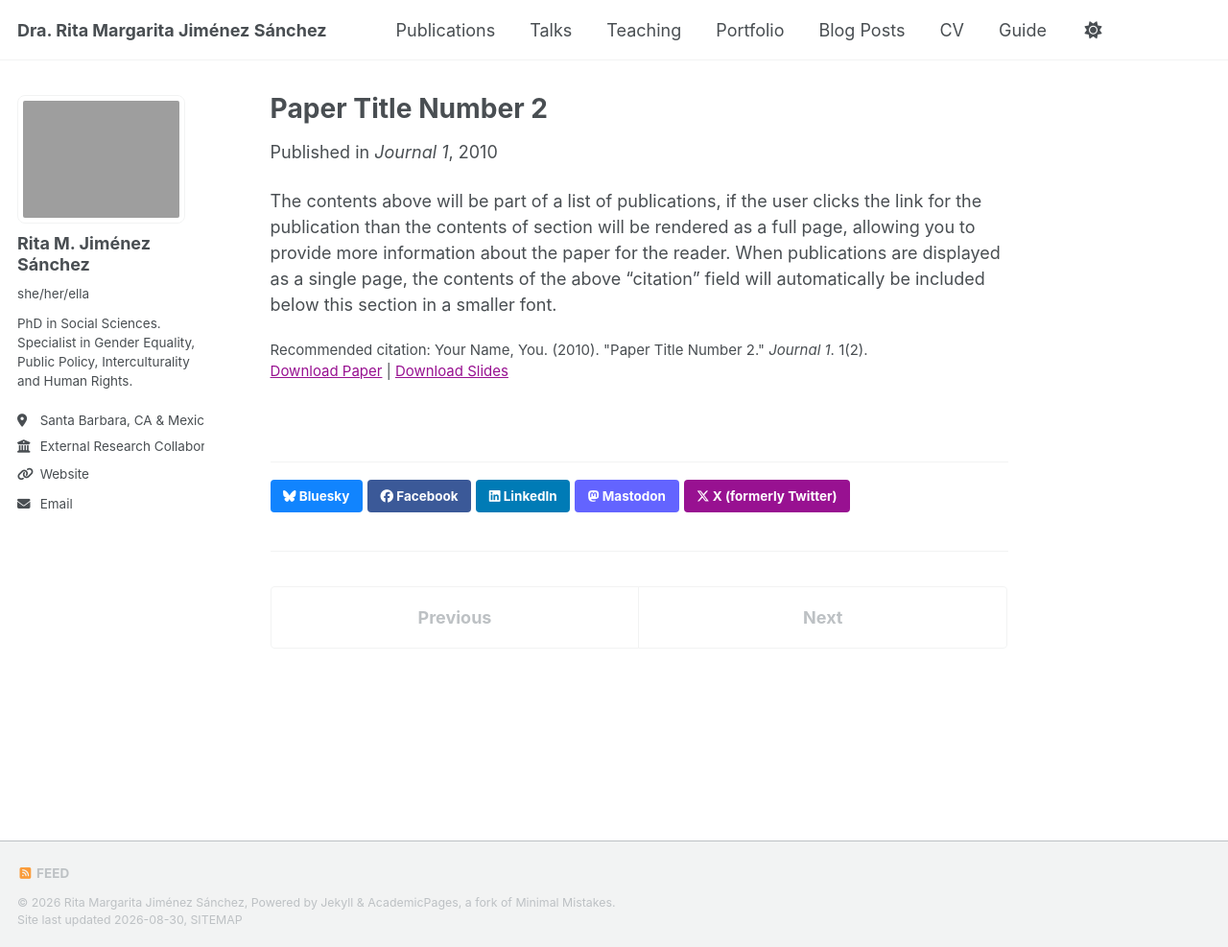
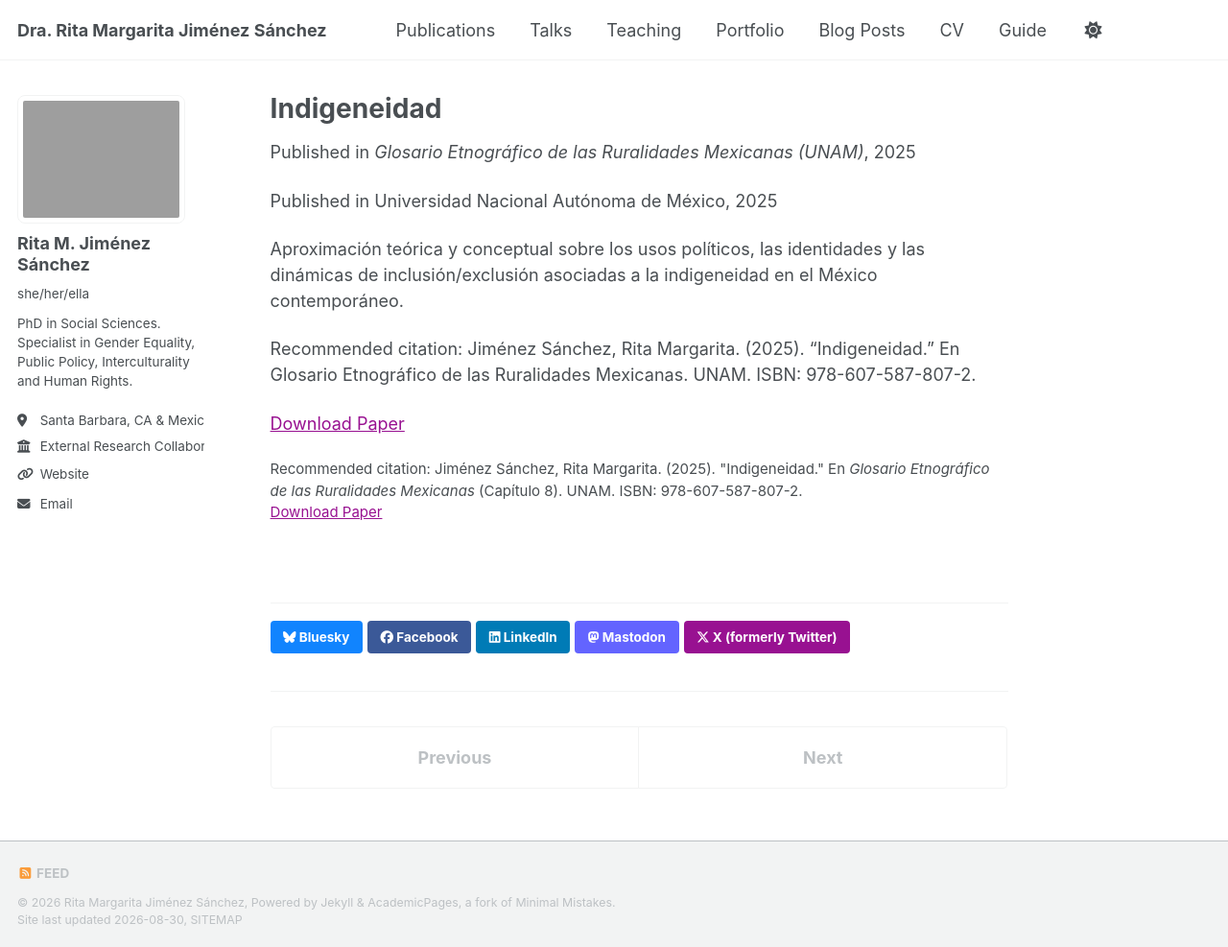
Before and after one commit to RitaJisa/RitaJisa.github.io, a Jekyll site: the page built from _publications/2010-10-01-paper-title-number-2.md, in a window 1280 px wide and 987 px high. Shown: the whole window at 96% size. Built offline with Jekyll 4.4.1, drawn with Linux system fonts in a browser that asks for light colours; a style sheet for code colours, icons or effects is not loaded.

Commit message:
Update 2010-10-01-paper-title-number-2.md
agregué indigeneidad

```diff
--- a/_publications/2010-10-01-paper-title-number-2.md
+++ b/_publications/2010-10-01-paper-title-number-2.md
@@ -1,14 +1,18 @@
 ---
-title: "Paper Title Number 2"
+title: "Indigeneidad"
 collection: publications
-category: manuscripts
-permalink: /publication/2010-10-01-paper-title-number-2
-excerpt: 'This paper is about the number 2. The number 3 is left for future work.'
-date: 2010-10-01
-venue: 'Journal 1'
-slidesurl: 'https://academicpages.github.io/files/slides2.pdf'
-paperurl: 'https://academicpages.github.io/files/paper2.pdf'
-citation: 'Your Name, You. (2010). &quot;Paper Title Number 2.&quot; <i>Journal 1</i>. 1(2).'
+permalink: /publication/2025-01-02-indigeneidad
+excerpt: 'Análisis conceptual sobre las configuraciones e implicaciones sociojurídicas y políticas de la indigeneidad en las ruralidades mexicanas.'
+date: 2025-01-02
+venue: 'Glosario Etnográfico de las Ruralidades Mexicanas (UNAM)'
+paperurl: 'https://estudiosrurales.sdi.unam.mx/media/attachments/2025/10/14/glosario-etnografico-ruralidades1_compressed.pdf'
+citation: 'Jiménez Sánchez, Rita Margarita. (2025). "Indigeneidad." En <i>Glosario Etnográfico de las Ruralidades Mexicanas</i> (Capítulo 8). UNAM. ISBN: 978-607-587-807-2.'
 ---
 
-The contents above will be part of a list of publications, if the user clicks the link for the publication than the contents of section will be rendered as a full page, allowing you to provide more information about the paper for the reader. When publications are displayed as a single page, the contents of the above "citation" field will automatically be included below this section in a smaller font.
+Published in Universidad Nacional Autónoma de México, 2025
+
+Aproximación teórica y conceptual sobre los usos políticos, las identidades y las dinámicas de inclusión/exclusión asociadas a la indigeneidad en el México contemporáneo.
+
+Recommended citation: Jiménez Sánchez, Rita Margarita. (2025). "Indigeneidad." En Glosario Etnográfico de las Ruralidades Mexicanas. UNAM. ISBN: 978-607-587-807-2.
+
+[Download Paper](https://estudiosrurales.sdi.unam.mx/media/attachments/2025/10/14/glosario-etnografico-ruralidades1_compressed.pdf)
```
